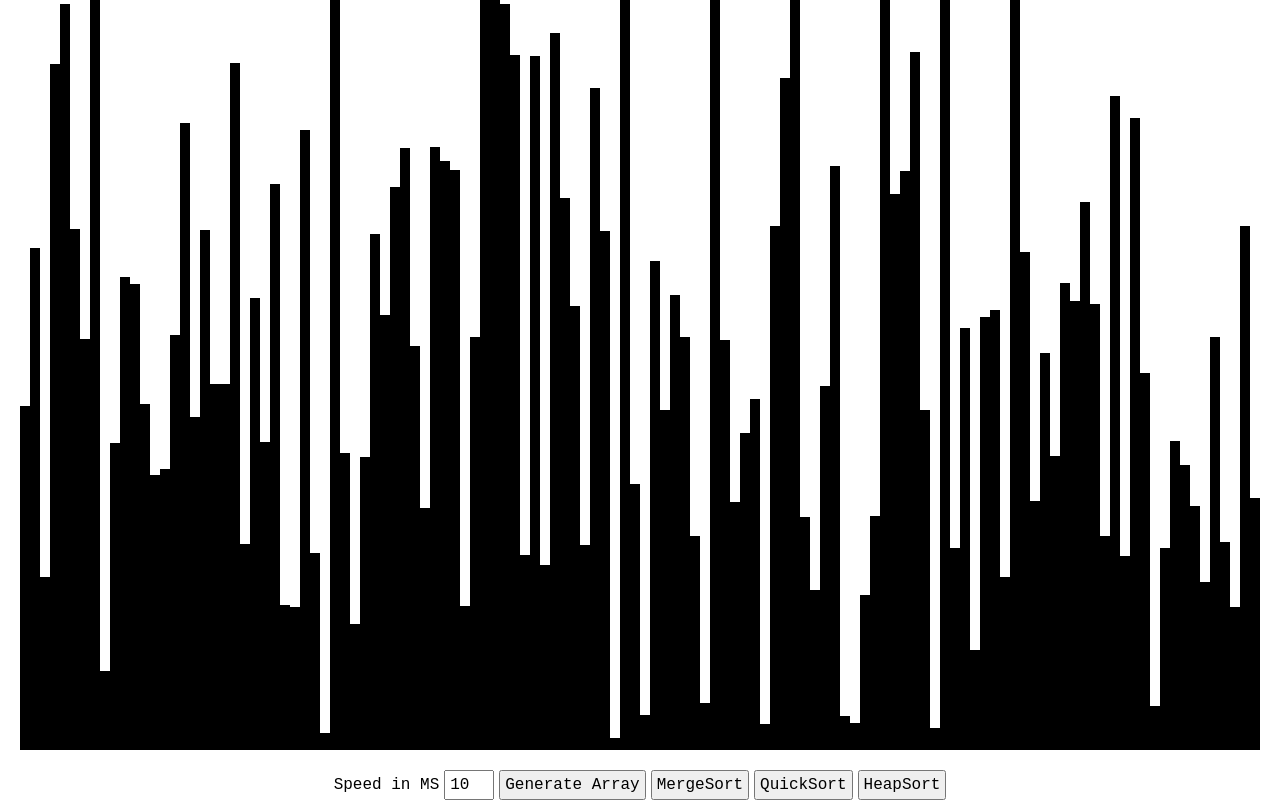
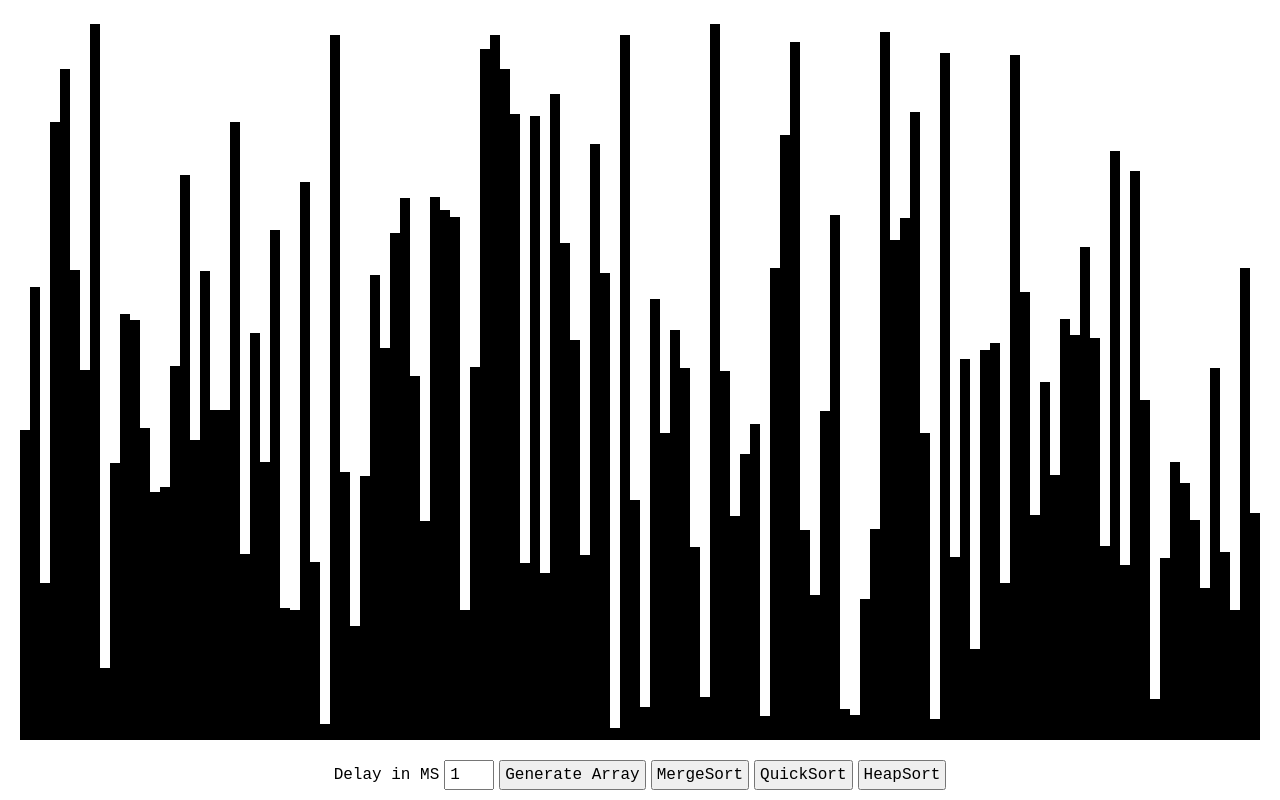
Before and after one commit to mhashemm/sorting-visualizer, a React (Create React App) app: page / in a window 1280 px wide. Built offline with nearby package versions, Linux system fonts and the light colour scheme.

Commit message:
refactor

```diff
--- a/src/App.css
+++ b/src/App.css
@@ -1,6 +1,6 @@
 .App {
-  max-height: 100vh;
-  max-width: 100vw;
+  height: 100vh;
+  width: 100vw;
   display: flex;
   flex-direction: column;
   align-items: center;
@@ -10,7 +10,7 @@
   display: flex;
   transform: rotateX(180deg);
   padding: 20px 0;
-  min-height: 90vh;
+  height: 95vh;
 }
 
 .line {
--- a/src/Visualizer.tsx
+++ b/src/Visualizer.tsx
@@ -1,5 +1,6 @@
 import React, { FC, useState, useRef } from 'react';
 import { sleep } from './sleep';
+import { Sort } from './algorithms/Sort';
 import { MergeSort } from './algorithms/MergeSort';
 import { QuickSort } from './algorithms/QuickSort';
 import { HeapSort } from './algorithms/HeapSort';
@@ -10,14 +11,16 @@ const MAIN_COLOR = 'black';
 const COLOR = 'red';
 const SWAP_COLOR = 'yellow';
 const LINE_WIDTH = 10;
+const WIDTH = window.innerWidth;
+const HEIGHT = window.innerHeight;
 
 const randomInteger = (min: number, max: number) => {
   return Math.floor(Math.random() * (max - min + 1)) + min;
 };
 
 const generateArray = () => {
-  const max = 800;
-  const size = Math.floor((window.innerWidth - 40) / LINE_WIDTH);
+  const max = HEIGHT * 0.9;
+  const size = Math.floor((WIDTH - 40) / LINE_WIDTH);
   const arr = new Array<number>(size);
   for (let i = 0; i < size; i++) {
     arr[i] = randomInteger(10, max);
@@ -27,7 +30,7 @@ const generateArray = () => {
 
 export const Visualizer: FC<VisualizerProps> = (props) => {
   const [arr, setArr] = useState(generateArray());
-  const [speed, setSpeed] = useState(10);
+  const [speed, setSpeed] = useState(1);
   const [isSorting, setIsSorting] = useState(false);
   const linesRef = useRef<HTMLDivElement>(null);
 
@@ -35,9 +38,8 @@ export const Visualizer: FC<VisualizerProps> = (props) => {
     setArr(generateArray());
   };
 
-  const visualize = async (Sort: any) => {
+  const visualize = async (sort: Sort) => {
     setIsSorting(true);
-    const sort = new Sort(arr);
     const steps = sort.getSteps();
     const lines = linesRef.current!.children;
     const n = steps.length;
@@ -93,7 +95,7 @@ export const Visualizer: FC<VisualizerProps> = (props) => {
         ))}
       </div>
       <div className="buttons">
-        <label htmlFor="speed">Speed in MS</label>
+        <label htmlFor="speed">Delay in MS</label>
         <input
           id="speed"
           name="speed"
@@ -106,13 +108,22 @@ export const Visualizer: FC<VisualizerProps> = (props) => {
         <button onClick={newArray} disabled={isSorting}>
           Generate Array
         </button>
-        <button onClick={() => visualize(MergeSort)} disabled={isSorting}>
+        <button
+          onClick={() => visualize(new MergeSort(arr))}
+          disabled={isSorting}
+        >
           MergeSort
         </button>
-        <button onClick={() => visualize(QuickSort)} disabled={isSorting}>
+        <button
+          onClick={() => visualize(new QuickSort(arr))}
+          disabled={isSorting}
+        >
           QuickSort
         </button>
-        <button onClick={() => visualize(HeapSort)} disabled={isSorting}>
+        <button
+          onClick={() => visualize(new HeapSort(arr))}
+          disabled={isSorting}
+        >
           HeapSort
         </button>
       </div>
```
